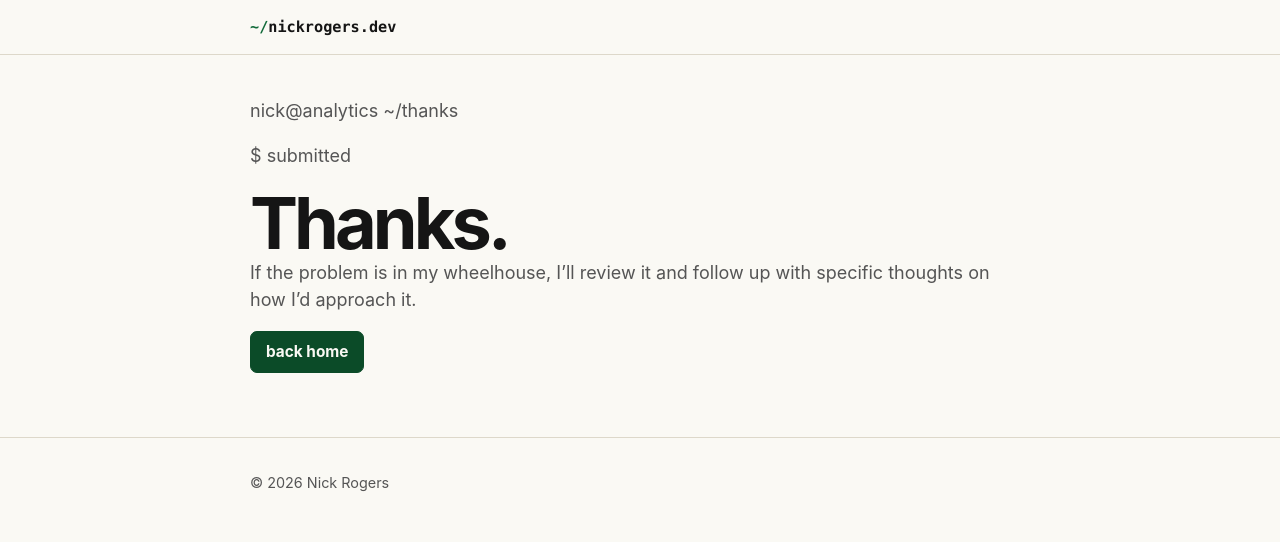
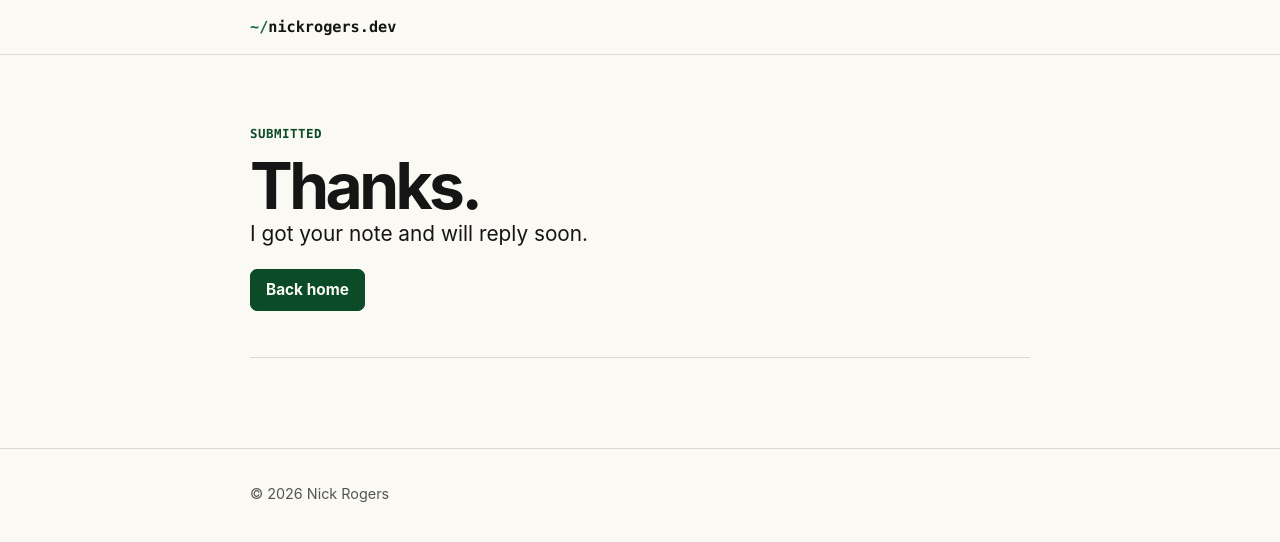
Before and after one commit to njrogers/njrogers.github.io, a Jekyll site: the page built from thanks.md, in a window 1280 px wide. Shown: the top 542 px of the page. Built offline with Jekyll 4.4.1, drawn with Linux system fonts in a browser that asks for light colours.

Commit message:
Polish consulting site copy and thanks page

```diff
--- a/assets/css/style.css
+++ b/assets/css/style.css
@@ -121,6 +121,19 @@
     font-size: clamp(1.08rem, 2.5vw, 1.3rem);
 }
 
+.thanks-page {
+    padding-top: 28px;
+    padding-bottom: 46px;
+}
+
+.thanks-page h1 {
+    font-size: clamp(2.4rem, 8vw, 4rem);
+}
+
+.thanks-page .actions {
+    margin-top: 20px;
+}
+
 p,
 li { color: var(--muted); }
 
@@ -155,7 +168,7 @@
 
 summary::-webkit-details-marker { display: none; }
 summary::after { content: "+"; float: right; color: var(--accent-dark); }
-details[open] summary::after { content: "–"; }
+details[open] summary::after { content: "−"; }
 
 details[open] summary {
     border-bottom: 1px solid var(--line);
--- a/thanks.md
+++ b/thanks.md
@@ -2,20 +2,14 @@
 layout: default
 title: "Thanks"
 permalink: /thanks/
-description: "Thanks for submitting your problem review request."
+description: "Thanks for reaching out."
 ---
 
-<section class="terminal hero-terminal">
-  <div class="terminal-bar">
-    <span></span><span></span><span></span>
-    <p>nick@analytics ~/thanks</p>
-  </div>
-  <div class="terminal-body">
-    <p class="prompt"><span>$</span> submitted</p>
-    <h1>Thanks.</h1>
-    <p class="lead">If the problem is in my wheelhouse, I’ll review it and follow up with specific thoughts on how I’d approach it.</p>
-    <div class="actions">
-      <a class="button primary" href="/">back home</a>
-    </div>
+<section class="hero thanks-page">
+  <p class="eyebrow">Submitted</p>
+  <h1>Thanks.</h1>
+  <p class="tagline">I got your note and will reply soon.</p>
+  <div class="actions">
+    <a class="button primary" href="/">Back home</a>
   </div>
 </section>
```
Also changed, not shown: index.md (+4 -4 lines).
